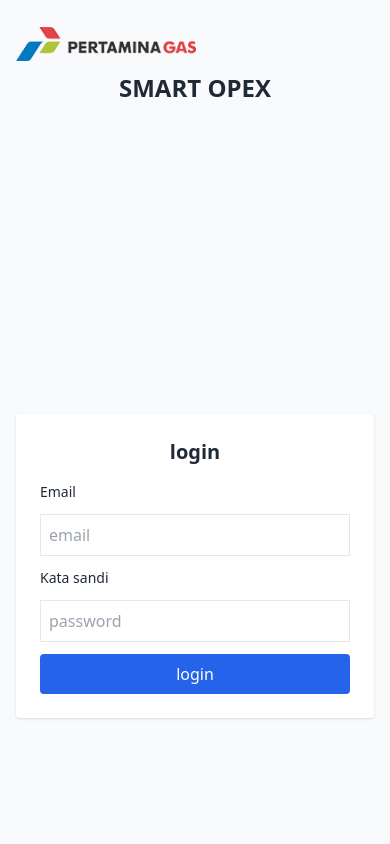
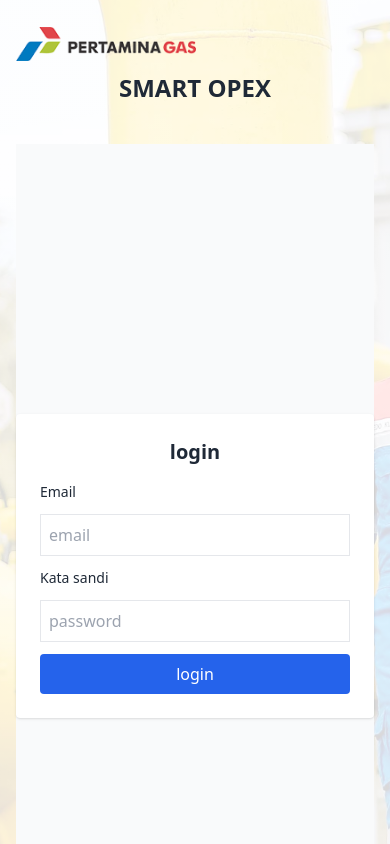
Before and after one commit to yozerizki/smart-opex, a React (Vite) app in the folder frontend/: page /login in a window 390 px wide. Shown: the top 844 px of the page. Built offline with nearby package versions, Linux system fonts and the light colour scheme; no server answers; the HTML template or start-up script is replaced by a standard one.

Commit message:
Hotfix demo: responsive tables and document upload separations + new background

```diff
--- a/frontend/src/index.css
+++ b/frontend/src/index.css
@@ -2,5 +2,27 @@
 @tailwind components;
 @tailwind utilities;
 
-html, body, #root { height: 100%; }
-body { @apply bg-gray-50 text-gray-800; }
+html,
+body,
+#root {
+	min-height: 100%;
+}
+
+body {
+	color: #1f2937;
+	background-color: #f9fafb;
+	/* Keep only ~15% of original image intensity (85% white overlay). */
+	background-image:
+		linear-gradient(rgba(255, 255, 255, 0.85), rgba(255, 255, 255, 0.85)),
+		url('/pertaminagasbg.jpeg');
+	background-size: cover;
+	background-position: center;
+	background-repeat: no-repeat;
+	background-attachment: fixed;
+}
+
+@media (max-width: 768px) {
+	body {
+		background-attachment: scroll;
+	}
+}
```
Also changed, not shown: frontend/public/pertaminagasbg.jpeg (added).
